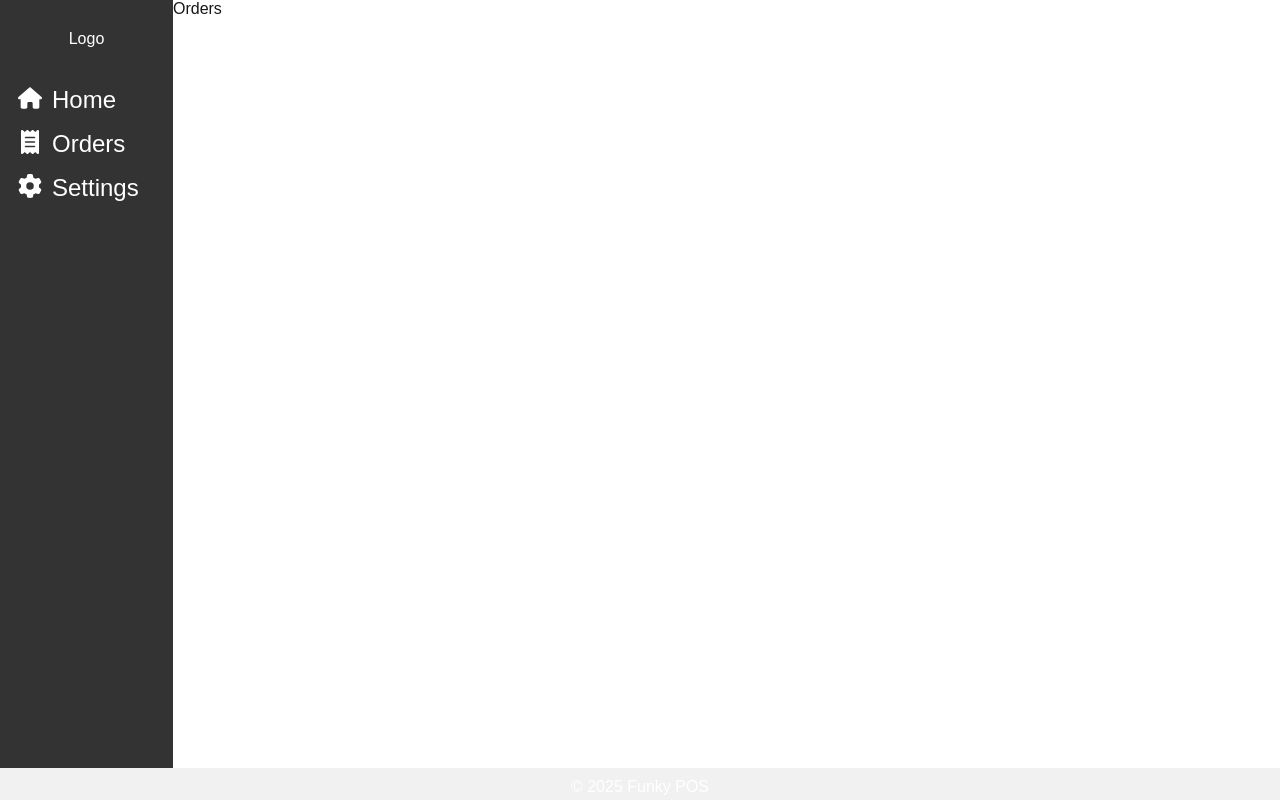
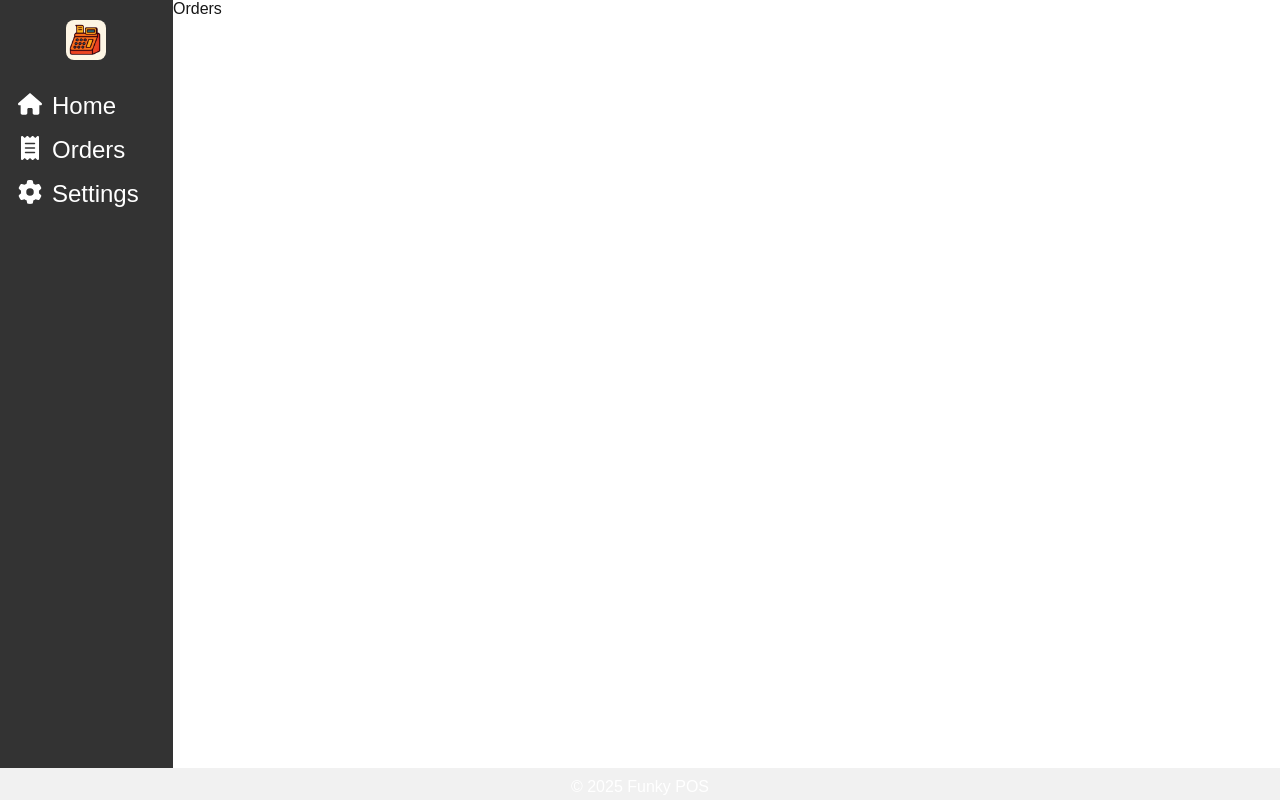
Before and after one commit to NataliaDrause/funky-pos, a Next.js app: page /pos/orders in a window 1280 px wide. Built offline with nearby package versions, Linux system fonts and the light colour scheme; a web font is replaced by a local one.

Commit message:
add logo

```diff
--- a/app/_components/Navigation.tsx
+++ b/app/_components/Navigation.tsx
@@ -2,12 +2,18 @@ import Link from 'next/link';
 import styles from './navigation.module.scss';
 import { FontAwesomeIcon } from '@fortawesome/react-fontawesome';
 import { faGear, faHouse, faReceipt } from '@fortawesome/free-solid-svg-icons';
+import Image from 'next/image';
 
 function Navigation() {
   return (
     <nav className={styles.navbar}>
       <div className={styles.logo}>
-        <p>Logo</p>
+        <Image
+          src='/logo.png'
+          width={40}
+          height={40}
+          alt='Logo'
+        />
       </div>
       <ul className={styles.navLinks}>
         <li>
--- a/app/_components/navigation.module.scss
+++ b/app/_components/navigation.module.scss
@@ -25,9 +25,12 @@
 }
 
 .logo {
-  padding: 20px 0;
+  padding: 10px 0;
   width: 100%;
   text-align: center;
+  img {
+    border-radius: 8px;
+  }
 }
 
 .navLinks {
```
